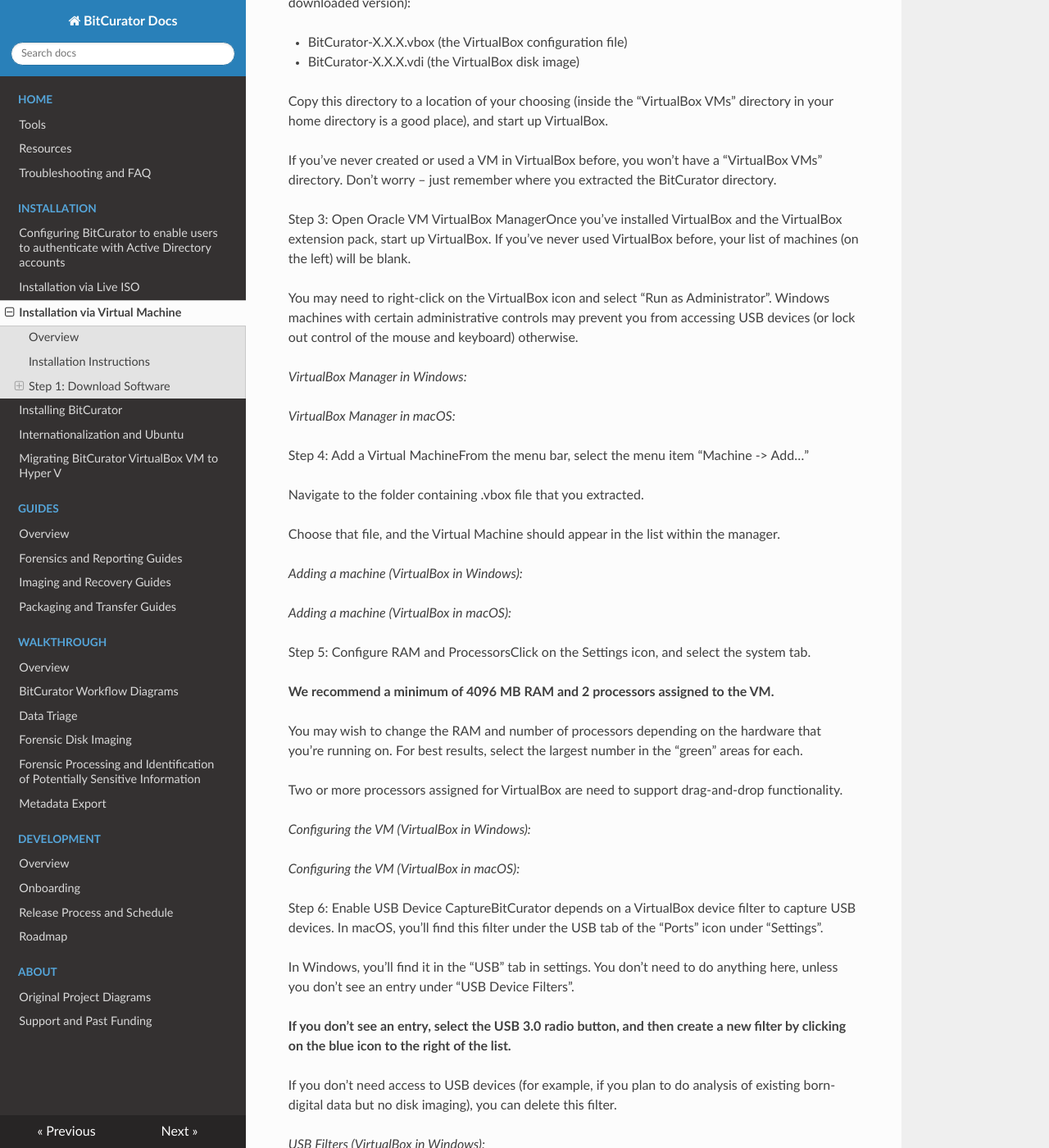
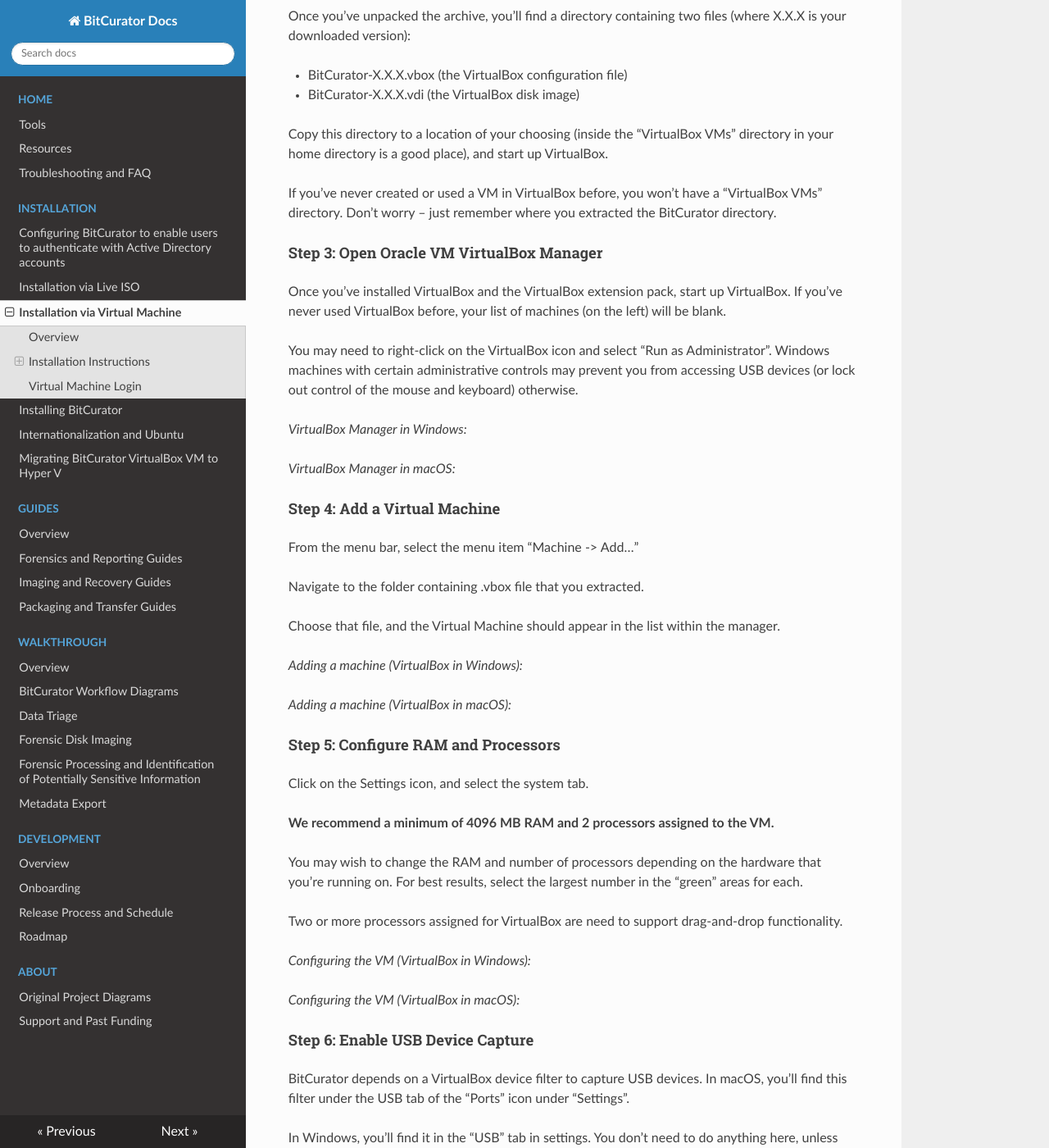
Before and after one commit to BitCurator/documentation, an MkDocs documentation site: the page built from docs/Installing BitCurator/Installation via Virtual Machine.md, in a window 1280 px wide and 1400 px high, scrolled down 1212 px. Shown: the whole window at 82% size. Built offline with MkDocs 1.6.1, drawn with Linux system fonts in a browser that asks for light colours; nearby versions of some CDN libraries; some of the changed text lies outside the part shown.

Commit message:
add subheadings for install steps

```diff
--- a/docs/Installing BitCurator/Installation via Virtual Machine.md
+++ b/docs/Installing BitCurator/Installation via Virtual Machine.md
@@ -17,13 +17,15 @@
 
 ### Installation Instructions
 
-## Step 1: Download Software
+#### Step 1: Download Software
 
 * BitCurator Virtual Machine or Live CD: <https://github.com/BitCurator/bitcurator-distro/wiki/Releases>
 * Current release of VirtualBox: <https://www.virtualbox.org/wiki/Downloads>
 * The VirtualBox Extension Pack **must** be installed on the host for shared folder support, USB 2.0/3.0 support, and support for some NVMe SSDs. Once you’ve installed VirtualBox, use the link below the main download on VirtualBox download site to install the Extension Pack on your host.
 
-Step 2: Unpack the BitCurator Virtual MachineThe BitCurator Virtual Machine is packaged as a tar archive and compressed with gzip. The file will look something like: **“BitCurator-X.X.X.tar.gz”**
+#### Step 2: Unpack the BitCurator Virtual Machine
+
+The BitCurator Virtual Machine is packaged as a tar archive and compressed with gzip. The file will look something like: **“BitCurator-X.X.X.tar.gz”**
 
 On a Mac (OS X 10.10 or later) or Linux host machine, you can simply double-click on the file to unpack the contents.
 
@@ -40,7 +42,9 @@
 
 If you’ve never created or used a VM in VirtualBox before, you won’t have a “VirtualBox VMs” directory. Don’t worry – just remember where you extracted the BitCurator directory.
 
-Step 3: Open Oracle VM VirtualBox ManagerOnce you’ve installed VirtualBox and the VirtualBox extension pack, start up VirtualBox. If you’ve never used VirtualBox before, your list of machines (on the left) will be blank.
+#### Step 3: Open Oracle VM VirtualBox Manager
+
+Once you’ve installed VirtualBox and the VirtualBox extension pack, start up VirtualBox. If you’ve never used VirtualBox before, your list of machines (on the left) will be blank.
 
 You may need to right-click on the VirtualBox icon and select “Run as Administrator”. Windows machines with certain administrative controls may prevent you from accessing USB devices (or lock out control of the mouse and keyboard) otherwise.
 
@@ -48,7 +52,9 @@
 
 *VirtualBox Manager in macOS:*
 
-Step 4: Add a Virtual MachineFrom the menu bar, select the menu item “Machine -> Add…”
+#### Step 4: Add a Virtual Machine
+
+From the menu bar, select the menu item “Machine -> Add…”
 
 Navigate to the folder containing .vbox file that you extracted.
 
@@ -58,7 +64,9 @@
 
 *Adding a machine (VirtualBox in macOS):*
 
-Step 5: Configure RAM and ProcessorsClick on the Settings icon, and select the system tab.
+#### Step 5: Configure RAM and Processors
+
+Click on the Settings icon, and select the system tab.
 
 **We recommend a minimum of 4096 MB RAM and 2 processors assigned to the VM.**
 
@@ -70,7 +78,9 @@
 
 *Configuring the VM (VirtualBox in macOS):*
 
-Step 6: Enable USB Device CaptureBitCurator depends on a VirtualBox device filter to capture USB devices. In macOS, you’ll find this filter under the USB tab of the “Ports” icon under “Settings”.
+#### Step 6: Enable USB Device Capture
+
+BitCurator depends on a VirtualBox device filter to capture USB devices. In macOS, you’ll find this filter under the USB tab of the “Ports” icon under “Settings”.
 
 In Windows, you’ll find it in the “USB” tab in settings. You don’t need to do anything here, unless you don’t see an entry under “USB Device Filters”.
 
@@ -92,7 +104,9 @@
 
 *Shared Folders (VirtualBox in macOS):*
 
-Step 8: Starting the BitCurator Environment (VM)Click on the green “Start” arrow in the Oracle VM VirtualBox Manager screen to start the BitCurator environment.
+#### Step 8: Starting the BitCurator Environment (VM)
+
+Click on the green “Start” arrow in the Oracle VM VirtualBox Manager screen to start the BitCurator environment.
 
 You will see a startup screen, and then the BitCurator environment will boot and automatically log in.
 
```
Also changed, not shown: other parts of docs/Installing BitCurator/Installation via Virtual Machine.md (+3 -1 lines).
